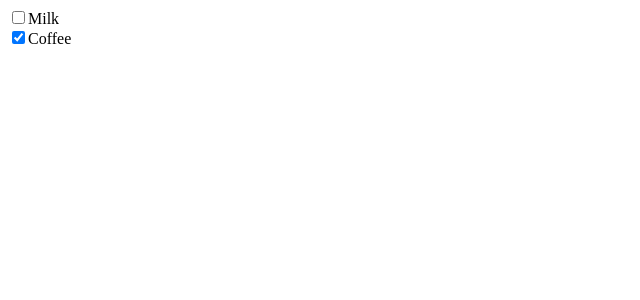
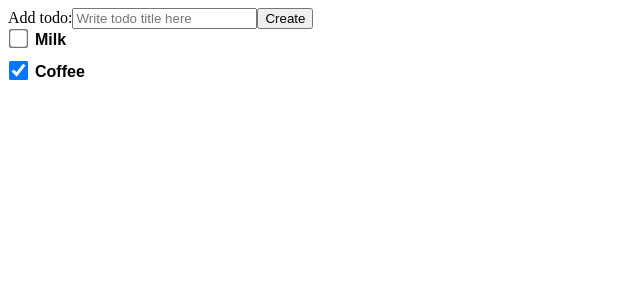
Before and after one commit to neuefische/react-todo-hh-muc, a React (Create React App) app: page / in a window 1280 px wide. Shown: the top 300 px of the page, without its empty margins (0-640 px from the left). Built offline with nearby package versions, Linux system fonts and the light colour scheme.

Commit message:
WIP: add Form component

```diff
--- a/src/App.js
+++ b/src/App.js
@@ -1,10 +1,13 @@
+import Form from "./Form";
 import Todo from "./Todo";
 
 function App() {
+
   return (
     <div className="App">
-     <Todo title="Milk" />
-     <Todo title="Coffee" isDone />
+      <Form />
+      <Todo title="Milk" />
+      <Todo title="Coffee" isDone />
     </div>
   );
 }
--- /dev/null
+++ b/src/Form.js
@@ -0,0 +1,19 @@
+import styled from 'styled-components/macro'
+
+export default function Form() {
+
+  function handleSubmit(event) {
+    event.preventDefault()
+    const formElement = event.target
+    const input = formElement.title
+    console.log(input.value)
+  }
+
+  return <form onSubmit={handleSubmit}>
+    <label>
+      Add todo:
+      <input name="title" type="text" placeholder="Write todo title here"/>
+    </label>
+    <button>Create</button>
+  </form>
+}
--- a/src/Todo.js
+++ b/src/Todo.js
@@ -1,5 +1,5 @@
 import PropTypes from 'prop-types'
-
+import styled from 'styled-components/macro'
 export default Todo
 
 Todo.propTypes = {
@@ -8,10 +8,21 @@ Todo.propTypes = {
 }
 
 function Todo({title, isDone}) {
-  return <div>
+  return <Wrapper>
     <label>
-      <input type="checkbox" checked={isDone} />
-      {title}
+      <BigCheckbox type="checkbox" checked={isDone} />
+      <span>{title}</span>
     </label>
-  </div>
+  </Wrapper>
 }
+
+const BigCheckbox = styled.input`
+  transform: scale(1.5);
+  margin-right: 10px;
+`
+
+const Wrapper = styled.div`
+  font-family: sans-serif;
+  font-weight: 600;
+  margin-bottom: 12px;
+`
```
